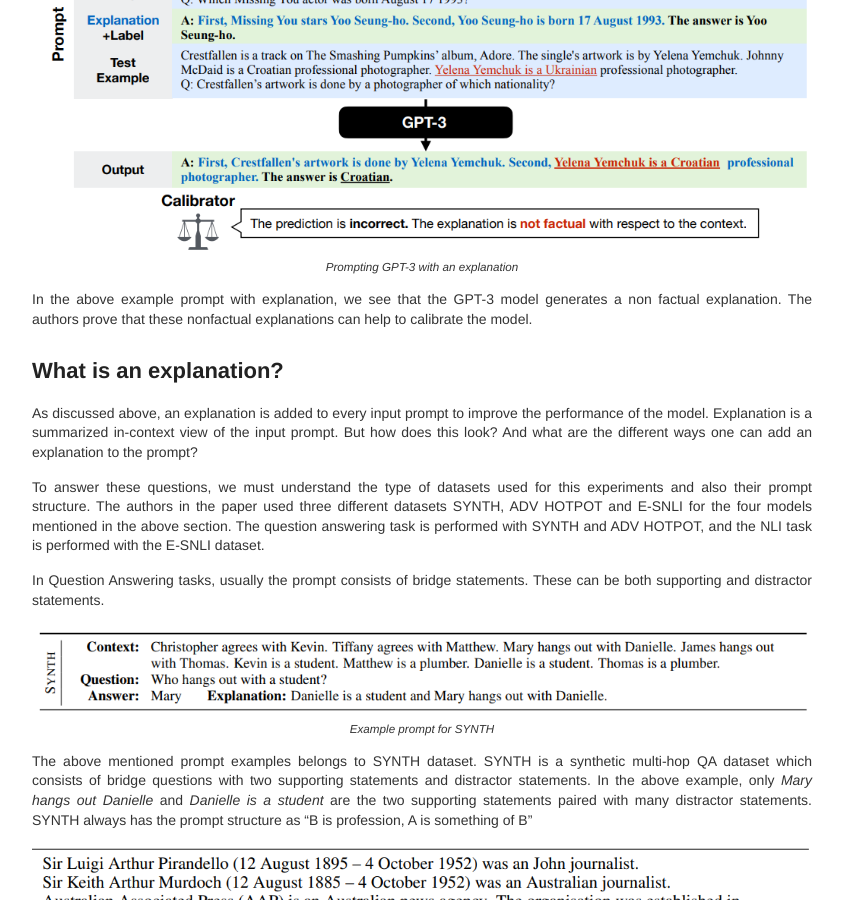
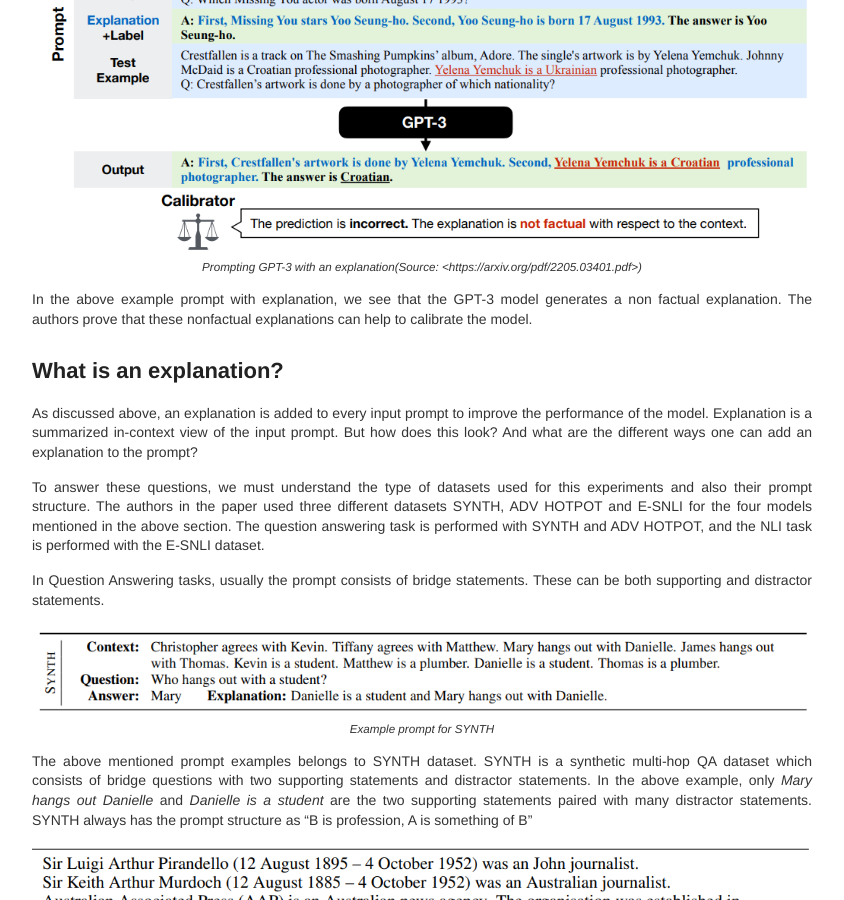
Before and after one commit to deepsthewarrior/deepsthewarrior.github.io, a Jekyll site: the page built from _posts/2023-2-14-Seminar-Report.md, in a window 1280 px wide and 900 px high, scrolled down 797 px. Shown: the whole window, without its empty margins (218-1062 px from the left). Built offline with Jekyll 4.4.1, drawn with Linux system fonts in a browser that asks for light colours.

Commit message:
Update 2023-2-14-Seminar-Report.md

```diff
--- a/_posts/2023-2-14-Seminar-Report.md
+++ b/_posts/2023-2-14-Seminar-Report.md
@@ -17,7 +17,7 @@
 
 <figure style="text-align:center;">
   <img src="/images/intro.PNG" alt="Explanation" />
-  <p class="img-caption">Prompting GPT-3 with an explanation</p>
+  <p class="img-caption">Prompting GPT-3 with an explanation(Source: <https://arxiv.org/pdf/2205.03401.pdf>)</p>
 </figure>
 
 In the above example prompt with explanation, we see that the GPT-3 model generates a non factual explanation. The authors prove that these nonfactual explanations can help to calibrate the model.
```
